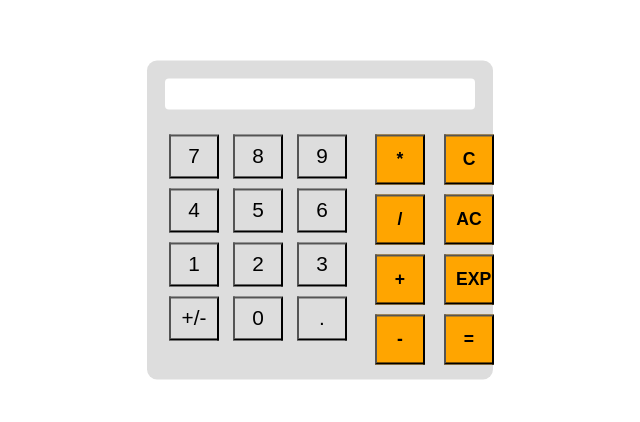
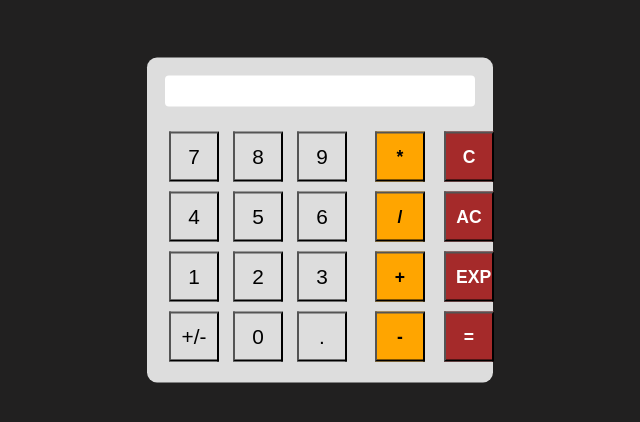
Before and after one commit to Alan316/JS_Calculator, a website: page dist/index.html in a window 1280 px wide. Shown: the whole page, without its empty margins (320-960 px from the left). Drawn offline with Linux system fonts and the light colour scheme; files that its build step writes are made by us from their sources.

Commit message:
Fixed Number button height and changed page color background

```diff
--- a/src/scripts/calculator.js
+++ b/src/scripts/calculator.js
@@ -0,0 +1,4 @@
+Memory = "0";
+Current = "0";
+Operation = "0";
+MAXLENGTH = "22";
--- a/src/styles/calculator.scss
+++ b/src/styles/calculator.scss
@@ -5,9 +5,11 @@ $font-color: #397000;
 $white: #ffffff;
 $grey: #dddddd;
 $orange: #FFA500;
+$brown: #A52A2A;
+$black: #212020;
 
 body, html {
-    background-color:$white;
+    background-color:$black;
     margin: 60px 0 0 0;
     padding: 0;
 }
@@ -70,6 +72,7 @@ body, html {
     font: $font-stack-buttons;
     border-width:1;
     width:50px;
+    height:50px;
     padding:10px;
     margin-right:10px;
     background-color: $grey;
@@ -95,7 +98,8 @@ body, html {
     height:50px;
     padding:10px;
     margin: 5px 10px 5px 15px;
-    background-color: $orange;
+    background-color: $brown;
+    color:$white;
     text-align:center;
     line-height:1.3em;
     font-weight:800;
```
Also changed, not shown: dist/index.html, dist/scripts/calculator.min.js (added), dist/styles/calculator.css.
